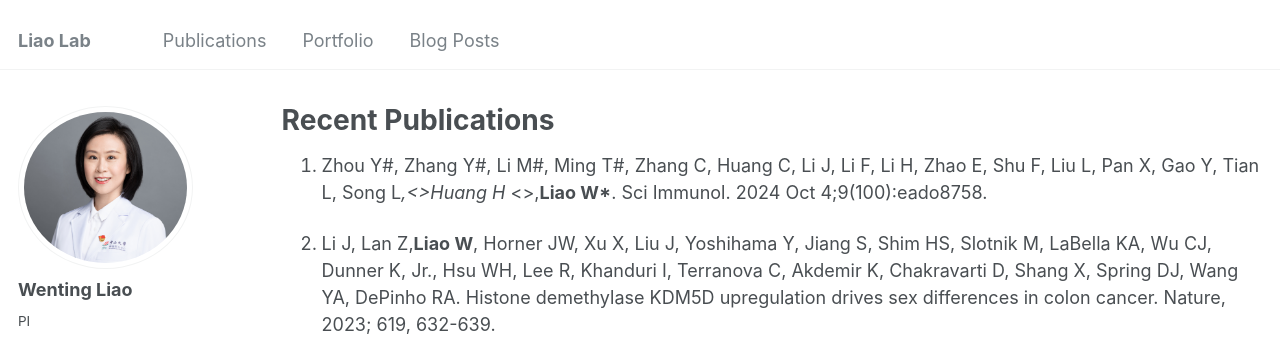
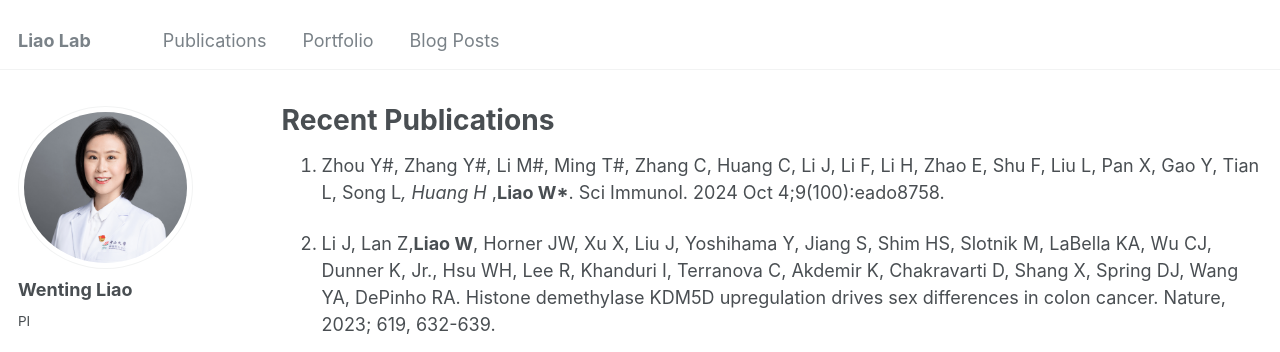
Before and after one commit to ImmunoTransLab/ImmunoTransLab, a Jekyll site: the page built from _pages/publications.md, in a window 1280 px wide and 900 px high. Shown: the top 352 px of the window. Built offline with Jekyll 4.4.1, drawn with Linux system fonts in a browser that asks for light colours.

```diff
--- a/_pages/publications.md
+++ b/_pages/publications.md
@@ -7,7 +7,7 @@ author_profile: true
 
 
 
-1.	Zhou Y#, Zhang Y#, Li M#, Ming T#, Zhang C, Huang C, Li J, Li F, Li H, Zhao E, Shu F, Liu L, Pan X, Gao Y, Tian L, Song L*,<>Huang H* <>,<strong>Liao W*</strong>. Sci Immunol. 2024 Oct 4;9(100):eado8758.
+1.	Zhou Y#, Zhang Y#, Li M#, Ming T#, Zhang C, Huang C, Li J, Li F, Li H, Zhao E, Shu F, Liu L, Pan X, Gao Y, Tian L, Song L*,  Huang H*  ,<strong>Liao W*</strong>. Sci Immunol. 2024 Oct 4;9(100):eado8758.
 
 
 2. Li J, Lan Z,<strong>Liao W</strong>, Horner JW, Xu X, Liu J, Yoshihama Y, Jiang S, Shim HS, Slotnik M, LaBella KA, Wu CJ, Dunner K, Jr., Hsu WH, Lee R, Khanduri I, Terranova C, Akdemir K, Chakravarti D, Shang X, Spring DJ, Wang YA, DePinho RA. Histone demethylase KDM5D upregulation drives sex differences in colon cancer. Nature, 2023; 619, 632-639.
```
